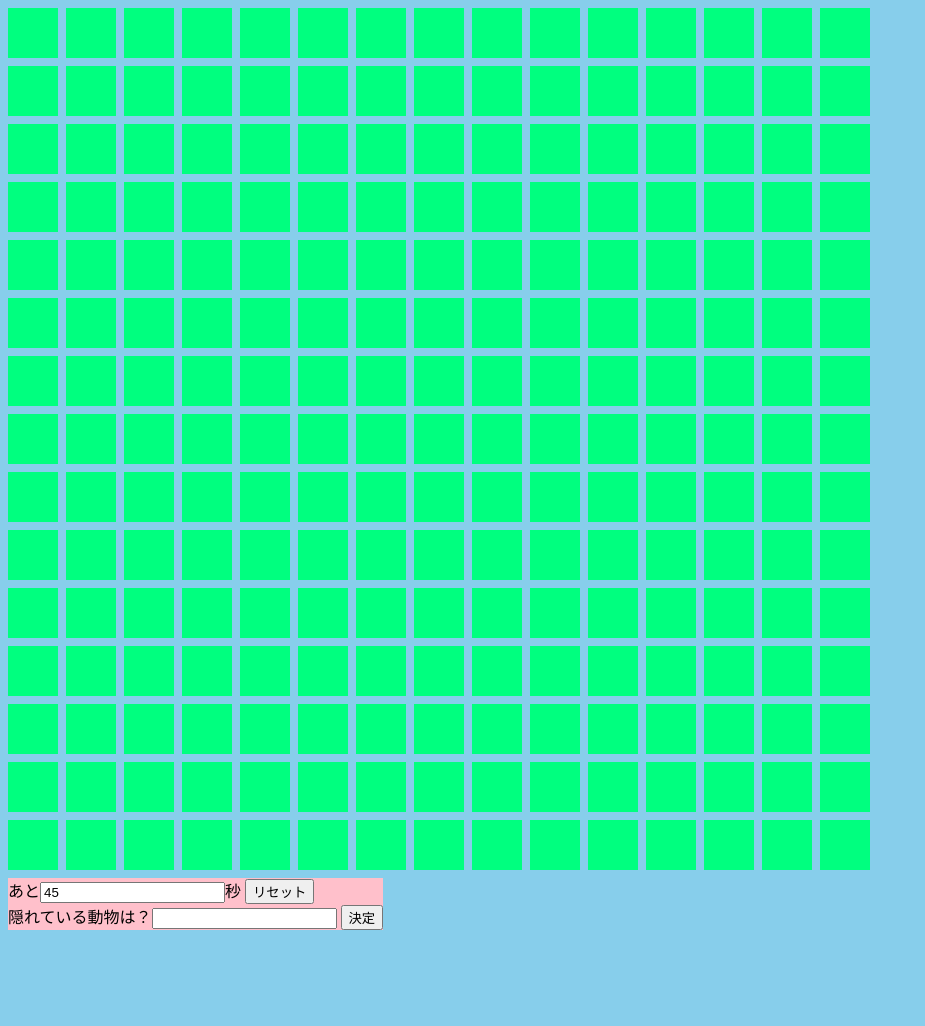
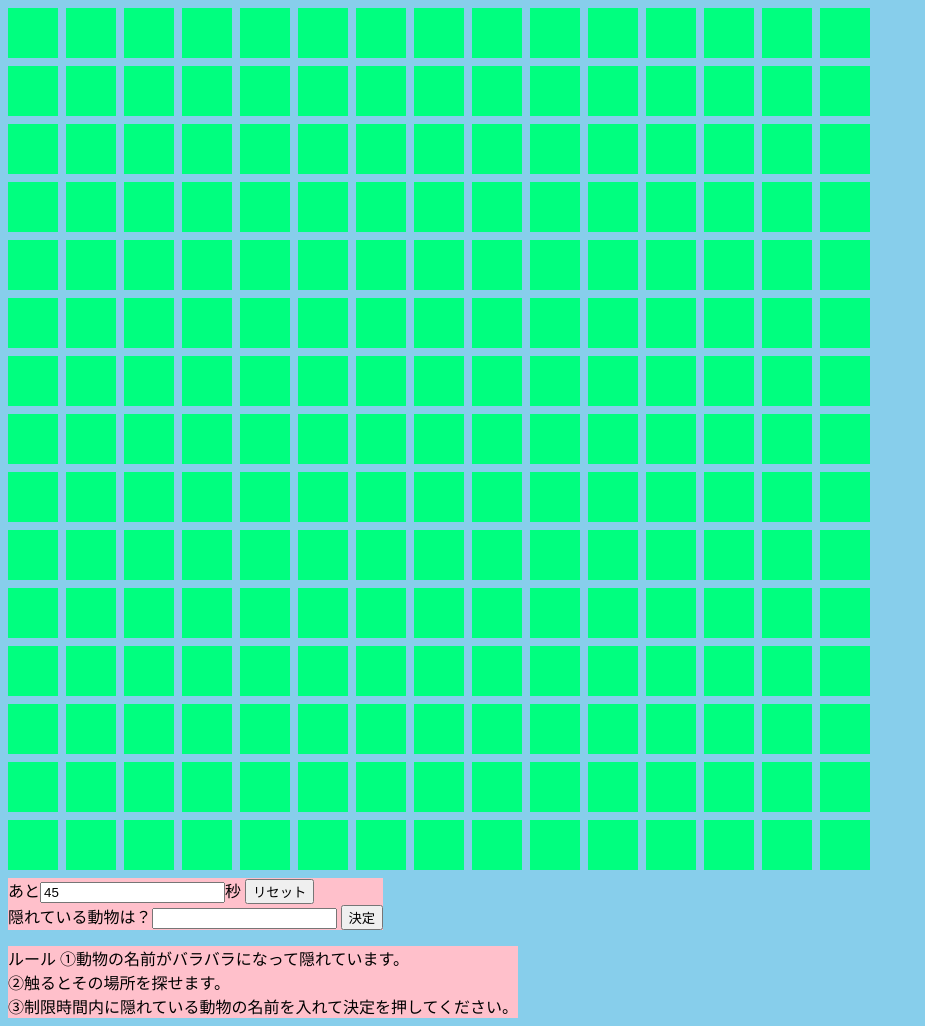
Before and after one commit to rodasha/BeastHunt, a plain HTML site: page index.html in a window 1280 px wide. Shown: the whole page, without its empty margins (0-925 px from the left). Before the commit the page ends 954 px from the top, so only its background shows below. Drawn offline with Linux system fonts and the light colour scheme.

Commit message:
Update index.html

```diff
--- a/index.html
+++ b/index.html
@@ -27,6 +27,10 @@
                      transform:scale(0);
                }
                form{
+                    background:pink;
+                    margin-right:8px;
+               }
+               .rule{
                     background:pink;
                }
           </style>
@@ -89,5 +93,11 @@
                隠れている動物は？<input type="text">
                <input type="button" value="決定" onclick="Stop()">
           </form>
+          <div class="rule">
+               ルール
+               ①動物の名前がバラバラになって隠れています。<br>
+               ②触るとその場所を探せます。<br>
+               ③制限時間内に隠れている動物の名前を入れて決定を押してください。
+          </div>
      </body>
 </html>
```
